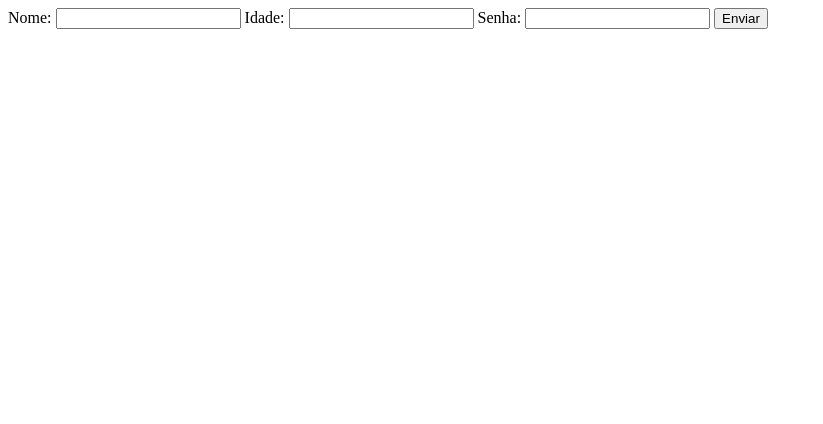
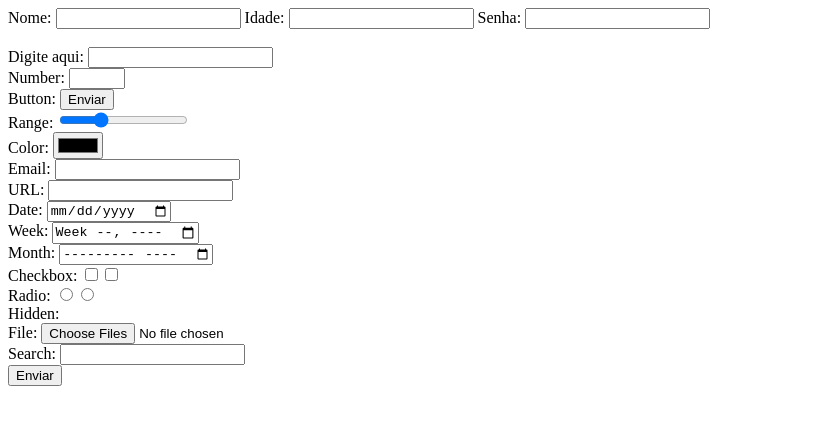
Before and after one commit to sabrina-goncalves-de-almeida/formulario-html, a plain HTML site: page index.html in a window 1280 px wide. Shown: the whole page, without its empty margins (0-823 px from the left). Drawn offline with Linux system fonts and the light colour scheme.

Commit message:
feat(#1): aula sobre tipos de input

```diff
--- a/index.html
+++ b/index.html
@@ -9,7 +9,23 @@
     <form name="signup" onsubmit="alert('Hello World!');" action="#">
         Nome: <input type="text" name="name" />
         Idade: <input type="number" name="age" />
-        Senha: <input type="password" name="password" />
+        Senha: <input type="password" name="password" /><br><br>
+        <!-- Tipos de inputs -->
+        <label>Digite aqui: </label> <input type="text" /><br>
+        <label>Number: </label> <input type="number" min="0" max="99" step="5" /><br>
+        <label>Button: </label><input type="button" value="Enviar" /><br>
+        <label>Range: </label><input type="range" min="0" max="100" value="30"/><br>
+        <label>Color: </label><input type="color" /><br>
+        <label>Email: </label><input type="email" /><br>
+        <label>URL: </label><input type="url" /><br>
+        <label>Date: </label><input type="date" /><br>
+        <label>Week: </label><input type="week" /><br>
+        <label>Month: </label><input type="month" /><br>
+        <label>Checkbox: </label><input type="checkbox" /><input type="checkbox" /><br>
+        <label>Radio: </label><input type="radio" name="mesmo"/><input type="radio" name="mesmo" /><br>
+        <label>Hidden: </label><input type="hidden" /><br>
+        <label>File: </label><input type="file" multiple/><br>
+        <label>Search: </label><input type="search" /><br>
         <button type="submit">Enviar</button>
     </form>
 </body>
```
